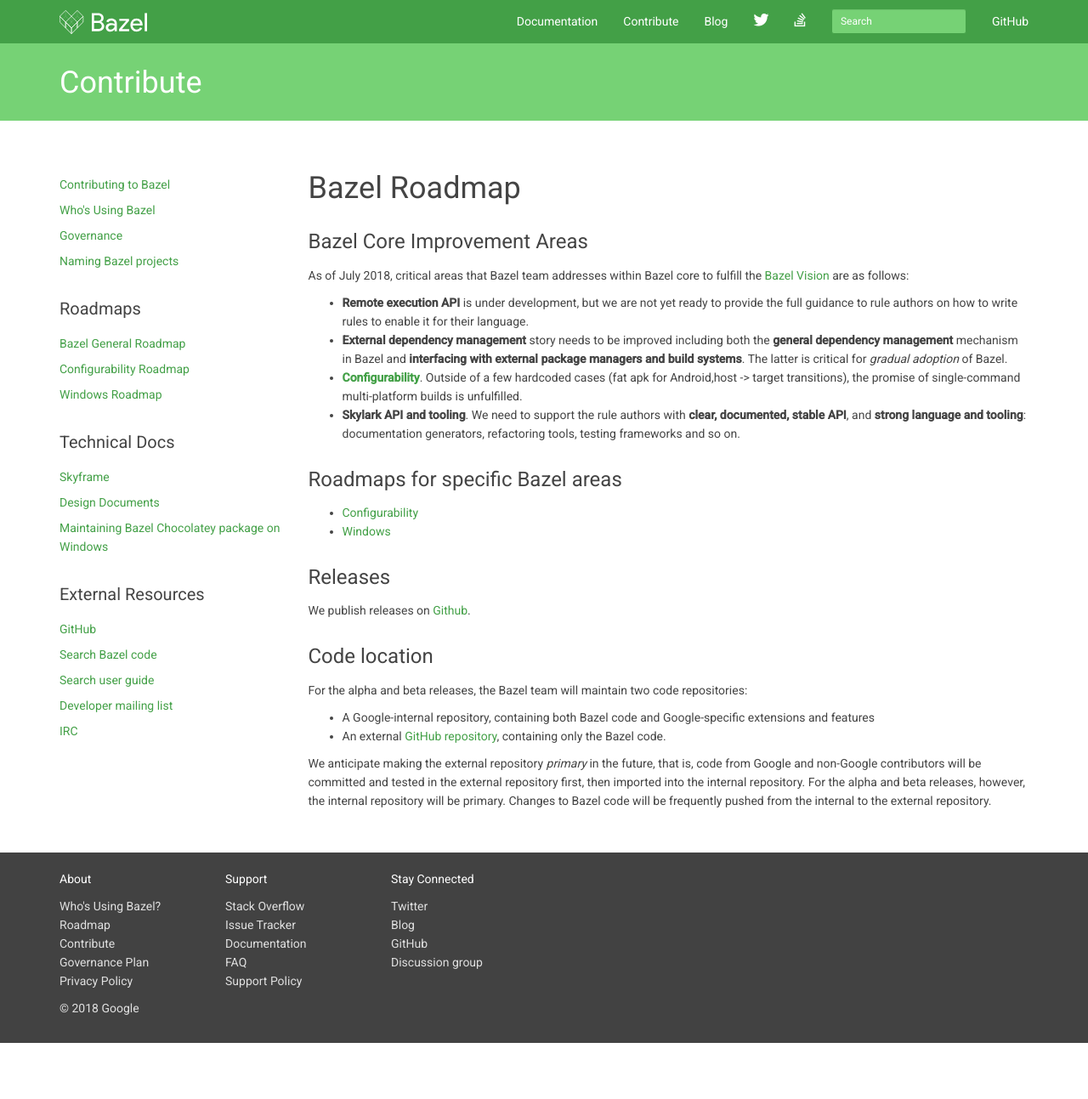
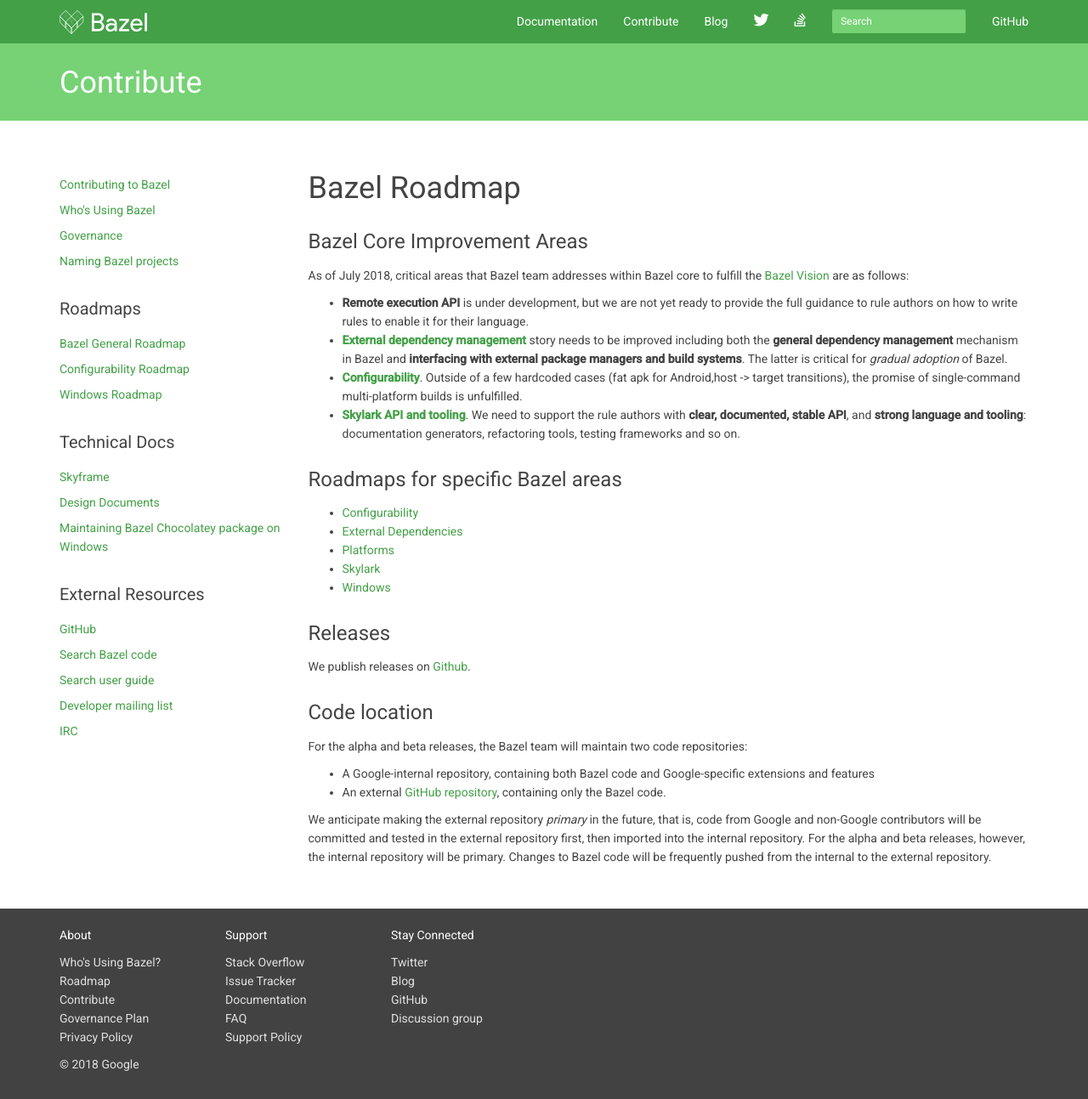
Before and after one commit to bazelbuild/bazel-website, a Jekyll site: the page built from roadmap.md, in a window 1280 px wide and 1293 px high. Shown: the whole window at 85% size. Built offline with Jekyll 4.4.1, drawn with Linux system fonts in a browser that asks for light colours; nearby versions of some CDN libraries; library files that are not in the unit come from our copies; Markdown is read by kramdown in place of the engine named in the settings; comment, search, counter and statistics services are not loaded.

Commit message:
Add more links

```diff
--- a/roadmap.md
+++ b/roadmap.md
@@ -14,19 +14,23 @@
 *   **Remote execution API** is under development, but we are not yet ready to
     provide the full guidance to rule authors on how to write rules to enable it
     for their language.
-*   **External dependency management** story needs to be improved including both
+*   [**External dependency management**](roadmap/external-deps.html) story
+    needs to be improved including both
     the **general dependency management** mechanism in Bazel and **interfacing with
     external package managers and build systems**. The latter is critical for
     _gradual adoption_ of Bazel.
 *   [**Configurability**](roadmaps/configuration.html). Outside of a few
     hardcoded cases (fat apk for Android,host -> target transitions), the promise
     of single-command multi-platform builds is unfulfilled.
-*   **Skylark API and tooling**. We need to support the rule authors with
+*   [**Skylark API and tooling**](roadmaps/skylark.html). We need to support the rule authors with
     **clear, documented, stable API**, and **strong language and tooling**:
     documentation generators, refactoring tools, testing frameworks and so on.
 
 ## Roadmaps for specific Bazel areas
 *  [Configurability](roadmaps/configuration.html)
+*  [External Dependencies](roadmaps/external-deps.html)
+*  [Platforms](roadmaps/platforms.html)
+*  [Skylark](roadmaps/skylark.html)
 *  [Windows](roadmaps/windows.html)
 
 
```
